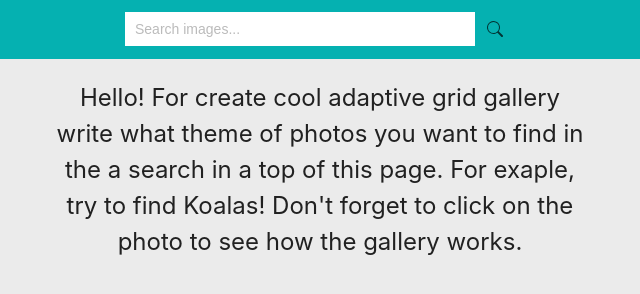
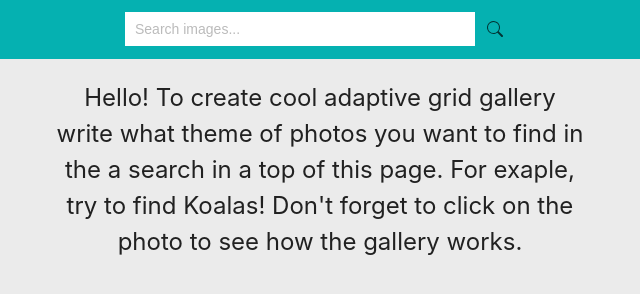
Before and after one commit to MyagkiyBogdan/koalas, a website built with Parcel: page src/search.html in a window 1280 px wide. Shown: the full height of the page, 320-960 px from the left. Built offline with nearby package versions, Linux system fonts and the light colour scheme; what simplelightbox would draw is missing.

Commit message:
syntax error corrected

```diff
--- a/src/search.html
+++ b/src/search.html
@@ -17,9 +17,9 @@
       <button type="submit" class="search-btn">Search</button>
     </form>
     <p class="message">
-      Hello! For create cool adaptive grid gallery write what theme of photos you want to find in
-      the a search in a top of this page. For exaple, try to find Koalas! Don't forget to click on
-      the photo to see how the gallery works.
+      Hello! To create cool adaptive grid gallery write what theme of photos you want to find in the
+      a search in a top of this page. For exaple, try to find Koalas! Don't forget to click on the
+      photo to see how the gallery works.
     </p>
     <div class="photo-card gallery"></div>
     <button type="button" class="load-more btn visually-hidden">Load more</button>
```
